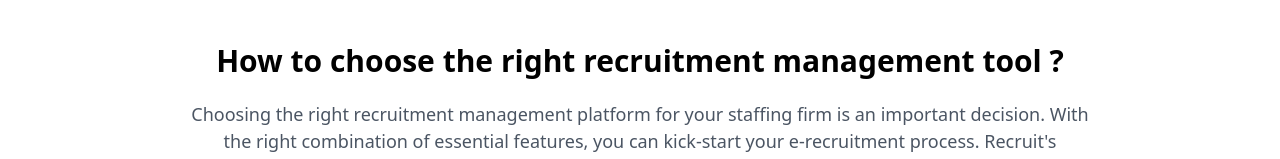
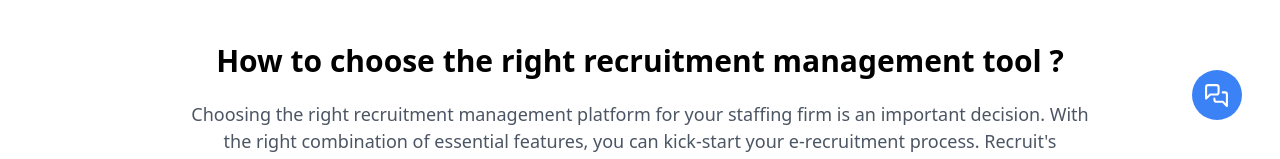
Before and after one commit to ManojKumar2920/OpenHire-RMS, a React (Vite) app: page / in a window 1280 px wide. Shown: the part 626-785 px from the top of the page. Built offline with nearby package versions, Linux system fonts and the light colour scheme.

Commit message:
Footer section Updation

```diff
--- a/src/Components/Home/Hero.jsx
+++ b/src/Components/Home/Hero.jsx
@@ -2,10 +2,18 @@ import HeroImg from "../../assets/Img/Home/hero.jpg";
 import { MdOutlineDone as DoneIcon } from "react-icons/md";
 import { HiCurrencyDollar as DollarIcon } from "react-icons/hi2";
 import { Link } from "react-router-dom";
+import { LuMessagesSquare as BotIcon } from "react-icons/lu";
+import { motion } from "framer-motion";
 
 const Hero = () => {
     return (
         <div>
+
+            {/**Message Bot */}
+            <motion.div whileTap={{scale:0.6}} className=" fixed rounded-[50%] bg-blue-500 text-white w-[50px] h-[50px] right-[3%] z-50 cursor-pointer top-[87%] flex justify-center items-center">
+                <BotIcon className="mx-auto text-[25px]" />
+            </motion.div>
+
             <div className=" flex flex-row px-[3%] gap-6 pt-[6%]">
                 <div className=" flex-1">
                     <h2 className=" text-[16px] text-gray-500 font-semibold">Online Hiring Software For Business</h2>
```
Also changed, not shown: src/Pages/Home/Home.jsx (+5 -3 lines).
